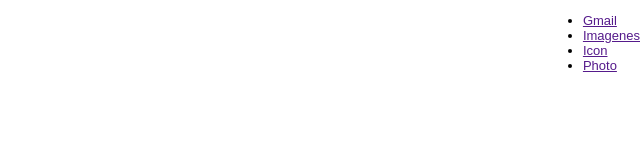
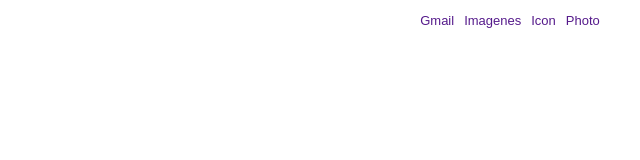
Before and after one commit to LaureanoVera/platzi-web-school, a plain HTML site: page curso-practico-html-css/index.html in a window 1280 px wide. Shown: the whole page, without its empty margins (640-1280 px from the left). Drawn offline with Linux system fonts and the light colour scheme.

Commit message:
curso practico html y css: posicionar una lista en horizontal

```diff
--- a/curso-practico-html-css/css/main.css
+++ b/curso-practico-html-css/css/main.css
@@ -3,6 +3,11 @@ body {
   padding: 0;
   font-size: 13px;
   font-family: Arial, Helvetica, sans-serif;
+}
+
+a {
+  text-decoration: none;
+  cursor: pointer;
 }
 
 header {
@@ -14,3 +19,15 @@ header nav {
   display: flex;
   justify-content: flex-end;
 }
+
+header nav .nav-right-section {
+  width: 250px;
+  height: auto;
+  display: flex;
+  list-style: none;
+  justify-content: center;
+}
+
+nav .nav-right-section a {
+  margin-right: 10px;
+}
--- a/curso-practico-html-css/index.html
+++ b/curso-practico-html-css/index.html
@@ -12,7 +12,7 @@
   <body>
     <header>
       <nav>
-        <ul>
+        <ul class="nav-right-section">
           <li>
             <a href="">Gmail</a>
           </li>
```
